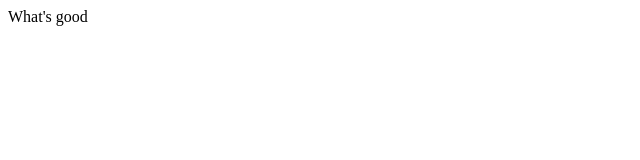
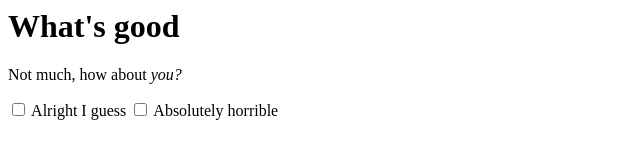
Before and after one commit to SquigBoi/Art101, a plain HTML site: page index.html in a window 1280 px wide. Shown: the whole page, without its empty margins (0-640 px from the left). Drawn offline with Linux system fonts and the light colour scheme.

Commit message:
Update index.html

```diff
--- a/index.html
+++ b/index.html
@@ -1 +1,7 @@
-What's good
+
+<h1> What's good </h1>
+
+<p> Not much, how about <em>you?</em></p>
+
+<input type="checkbox"> Alright I guess
+<input type="checkbox"> Absolutely horrible
```
